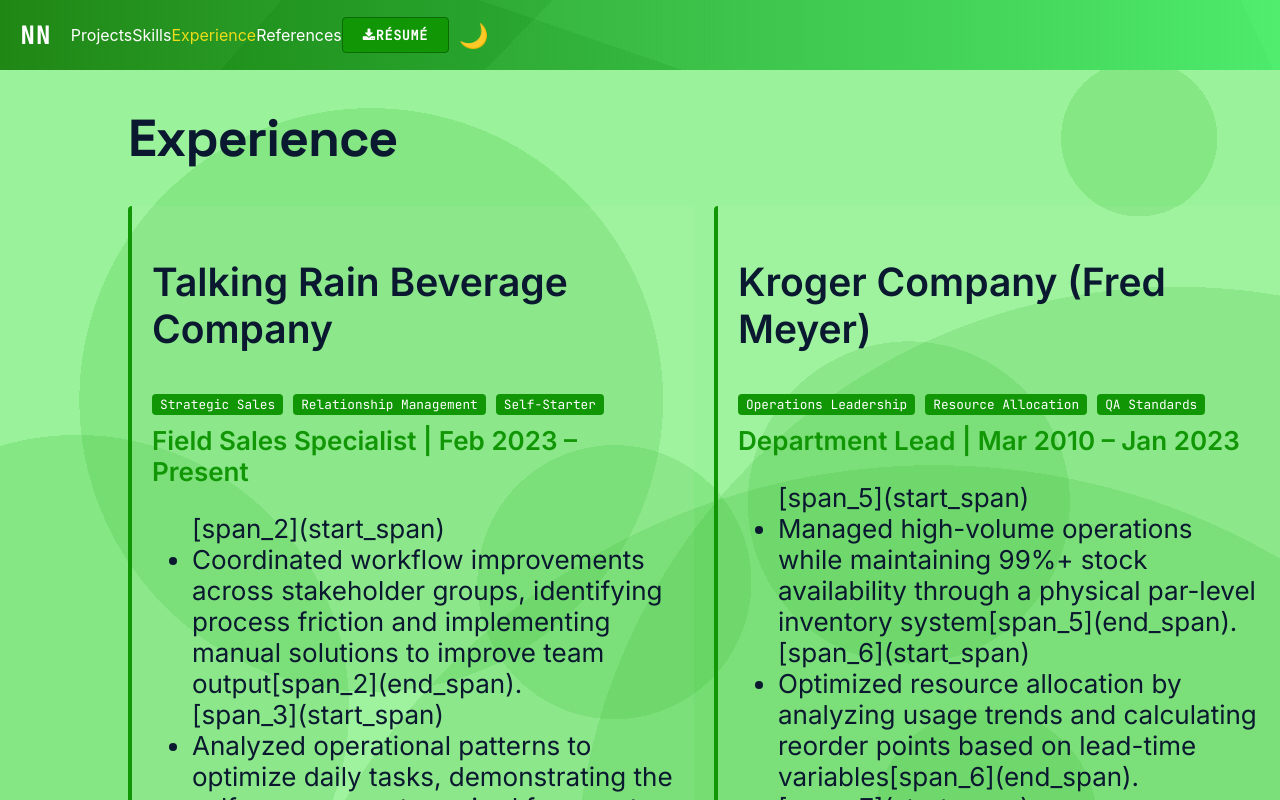
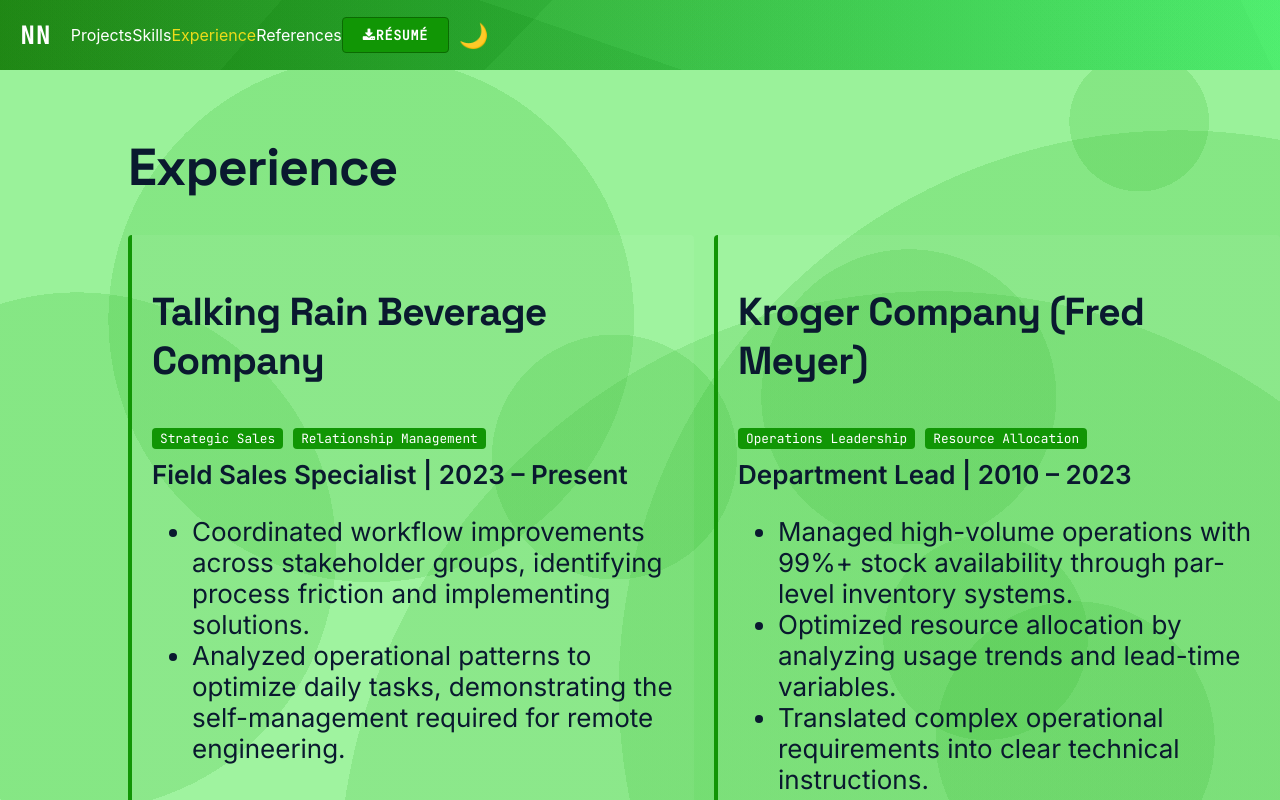
Before and after one commit to NevinsN/professional_portfolio, a React (Create React App) app in the folder professional_portfolio/: page /experience in a window 1280 px wide. Shown: the top 800 px of the page. Built offline with nearby package versions, Linux system fonts and the light colour scheme.

Commit message:
cas and content fixes

```diff
--- a/professional_portfolio/src/App.css
+++ b/professional_portfolio/src/App.css
@@ -52,6 +52,7 @@
 
 /* 3. TARGET THE HEADINGS SPECIFICALLY */
 .App-header.light h1,
+.App-header.light h2,
 .App-header.light .App-header_title h2 {
   font-family: var(--font-heading);
   font-weight: 700;
--- a/professional_portfolio/src/pages/experience.js
+++ b/professional_portfolio/src/pages/experience.js
@@ -7,47 +7,41 @@ const Experience = ({ theme }) => {
                 <h1>Experience</h1>
 
                 <div className="project-container">
-                    {/* Talking Rain - Field Sales Specialist */}
                     <div className="project-card">
                         <div className="project-header">
                             <h2>Talking Rain Beverage Company</h2>
                             <div className="tech-stack">
                                 <span className="tag">Strategic Sales</span>
                                 <span className="tag">Relationship Management</span>
-                                <span className="tag">Self-Starter</span>
                             </div>
-                            <p style={{ fontWeight: '600', color: 'var(--primary-green)', marginTop: '5px' }}>
-                                Field Sales Specialist | Feb 2023 – Present
+                            <p style={{ fontWeight: '600', marginTop: '10px' }}>
+                                Field Sales Specialist | 2023 – Present
                             </p>
                         </div>
                         <div className="project-body">
                             <ul>
-                                [span_2](start_span)<li>Coordinated workflow improvements across stakeholder groups, identifying process friction and implementing manual solutions to improve team output[span_2](end_span).</li>
-                                [span_3](start_span)<li>Analyzed operational patterns to optimize daily tasks, demonstrating the self-management required for remote, global engineering roles[span_3](end_span).</li>
-                                [span_4](start_span)<li>Builds relationships and grows regional sales with little oversight in dynamic, rapid-paced environments[span_4](end_span).</li>
+                                <li>Coordinated workflow improvements across stakeholder groups, identifying process friction and implementing solutions.</li>
+                                <li>Analyzed operational patterns to optimize daily tasks, demonstrating the self-management required for remote engineering.</li>
                             </ul>
                         </div>
                     </div>
 
-                    {/* Kroger/Fred Meyer - Department Lead */}
                     <div className="project-card">
                         <div className="project-header">
                             <h2>Kroger Company (Fred Meyer)</h2>
                             <div className="tech-stack">
                                 <span className="tag">Operations Leadership</span>
                                 <span className="tag">Resource Allocation</span>
-                                <span className="tag">QA Standards</span>
                             </div>
-                            <p style={{ fontWeight: '600', color: 'var(--primary-green)', marginTop: '5px' }}>
-                                Department Lead | Mar 2010 – Jan 2023
+                            <p style={{ fontWeight: '600', marginTop: '10px' }}>
+                                Department Lead | 2010 – 2023
                             </p>
                         </div>
                         <div className="project-body">
                             <ul>
-                                [span_5](start_span)<li>Managed high-volume operations while maintaining 99%+ stock availability through a physical par-level inventory system[span_5](end_span).</li>
-                                [span_6](start_span)<li>Optimized resource allocation by analyzing usage trends and calculating reorder points based on lead-time variables[span_6](end_span).</li>
-                                [span_7](start_span)<li>Restructured ingredient storage systems to streamline production, reducing waste and increasing team efficiency[span_7](end_span).</li>
-                                [span_8](start_span)<li>Translated complex operational requirements into clear technical instructions for consistent service delivery[span_8](end_span).</li>
+                                <li>Managed high-volume operations with 99%+ stock availability through par-level inventory systems.</li>
+                                <li>Optimized resource allocation by analyzing usage trends and lead-time variables.</li>
+                                <li>Translated complex operational requirements into clear technical instructions.</li>
                             </ul>
                         </div>
                     </div>
```
